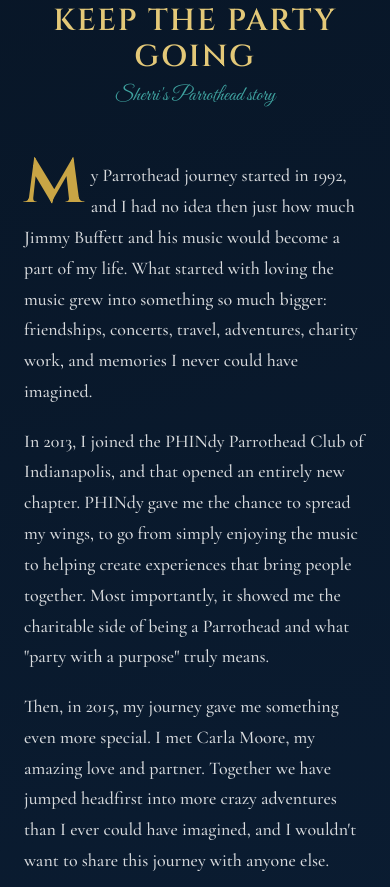
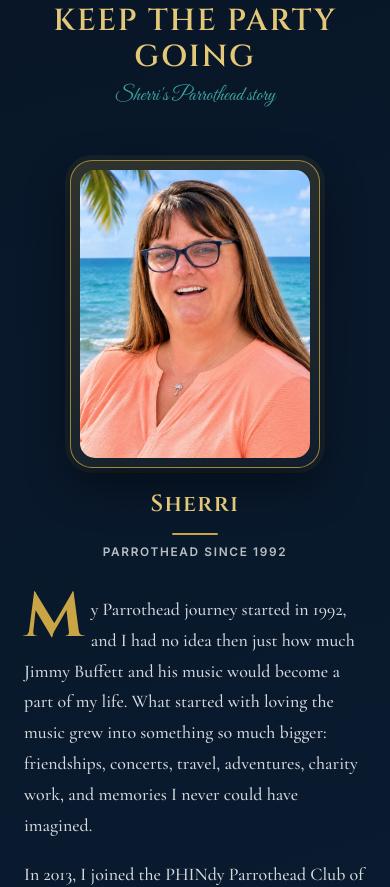
Before and after one commit to ccola4me2/phlock-celebration-at-sea, a plain HTML site: page charity.html in a window 390 px wide. Shown: the part 5168-6055 px from the top of the page. Drawn offline with nearby package versions, Linux system fonts and the light colour scheme.

Commit message:
Charity page: Sherri's portrait beside her story (gold frame, sticky on desktop, centered on phones)
Co-Authored-By: Claude Sonnet 5.5 <noreply@anthropic.com>

```diff
--- a/charity.html
+++ b/charity.html
@@ -133,13 +133,18 @@
     </div>
   </section>
 
-  <section class="bg-navy">
+  <section class="bg-navy" id="sherri">
     <div class="container">
       <div class="section-head">
         <span class="eyebrow">In Her Own Words</span>
         <h2 style="color: var(--gold-light);">Keep the Party Going</h2>
         <p class="tagline">Sherri's Parrothead story</p>
       </div>
+      <div class="story-split">
+      <aside class="story-portrait">
+        <div class="portrait-frame"><img src="assets/img/sherri.jpg" alt="Portrait of Sherri on the beach with a palm frond and the ocean behind her" width="800" height="1000" loading="lazy"></div>
+        <div class="portrait-cap"><span class="portrait-name">Sherri</span><span class="portrait-role">Parrothead since 1992</span></div>
+      </aside>
       <div class="story story-prose">
         <p>My Parrothead journey started in 1992, and I had no idea then just how much Jimmy Buffett and his music would become a part of my life. What started with loving the music grew into something so much bigger: friendships, concerts, travel, adventures, charity work, and memories I never could have imagined.</p>
         <p>In 2013, I joined the PHINdy Parrothead Club of Indianapolis, and that opened an entirely new chapter. PHINdy gave me the chance to spread my wings, to go from simply enjoying the music to helping create experiences that bring people together. Most importantly, it showed me the charitable side of being a Parrothead and what "party with a purpose" truly means.</p>
@@ -152,6 +157,7 @@
           <span class="fins">Fins Up &amp; Bubbles Up!</span>
           <span class="name">Sherri</span>
         </div>
+      </div>
       </div>
     </div>
   </section>
--- a/css/styles.css
+++ b/css/styles.css
@@ -1133,6 +1133,65 @@ blockquote.quote-card {
 }
 @media (max-width: 600px) {
   .story-prose p { font-size: 1.12rem; line-height: 1.72; }
+}
+
+/* Charity: Sherri's portrait beside her story */
+.story-split {
+  display: grid;
+  grid-template-columns: 270px minmax(0, 1fr);
+  gap: 3rem;
+  max-width: 1080px;
+  margin: 0 auto;
+  align-items: start;
+}
+.story-split .story { max-width: none; margin: 0; }
+.story-portrait { position: sticky; top: 110px; text-align: center; }
+.portrait-frame {
+  padding: 9px;
+  border: 1px solid rgba(201, 165, 69, 0.75);
+  border-radius: 22px;
+  background: linear-gradient(160deg, rgba(201, 165, 69, 0.2), rgba(201, 165, 69, 0.04));
+  box-shadow: 0 18px 44px rgba(0, 0, 0, 0.45), 0 0 0 5px rgba(201, 165, 69, 0.08);
+}
+.portrait-frame img {
+  display: block;
+  width: 100%;
+  height: auto;
+  aspect-ratio: 4 / 5;
+  object-fit: cover;
+  object-position: 50% 24%;
+  border-radius: 15px;
+}
+.portrait-cap { margin-top: 1.1rem; }
+.portrait-name {
+  display: block;
+  font-family: var(--font-display);
+  font-size: 1.45rem;
+  letter-spacing: 0.06em;
+  color: var(--gold-light);
+}
+.portrait-name::after {
+  content: "";
+  display: block;
+  width: 46px;
+  height: 2px;
+  margin: 0.55rem auto 0.5rem;
+  background: var(--gold);
+  border-radius: 2px;
+}
+.portrait-role {
+  display: block;
+  font-family: var(--font-body);
+  font-size: 0.74rem;
+  font-weight: 600;
+  letter-spacing: 0.14em;
+  text-transform: uppercase;
+  color: rgba(255, 255, 255, 0.72);
+}
+@media (max-width: 860px) {
+  .story-split { grid-template-columns: 1fr; gap: 2rem; }
+  .story-portrait { position: static; }
+  .portrait-frame { max-width: 250px; margin: 0 auto; }
 }
 
 .hero.charity-hero {
```
Also changed, not shown: assets/img/sherri.jpg (added).
